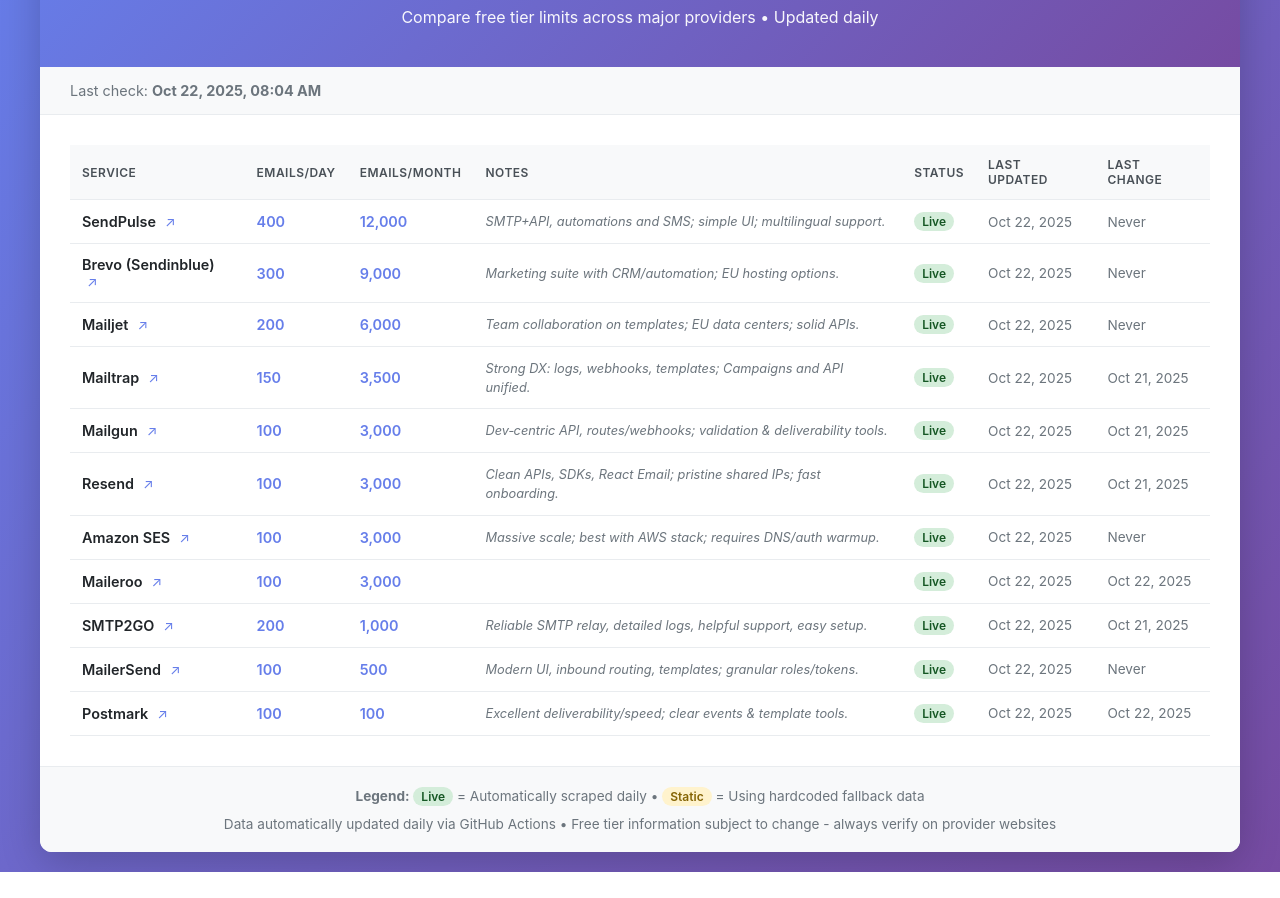
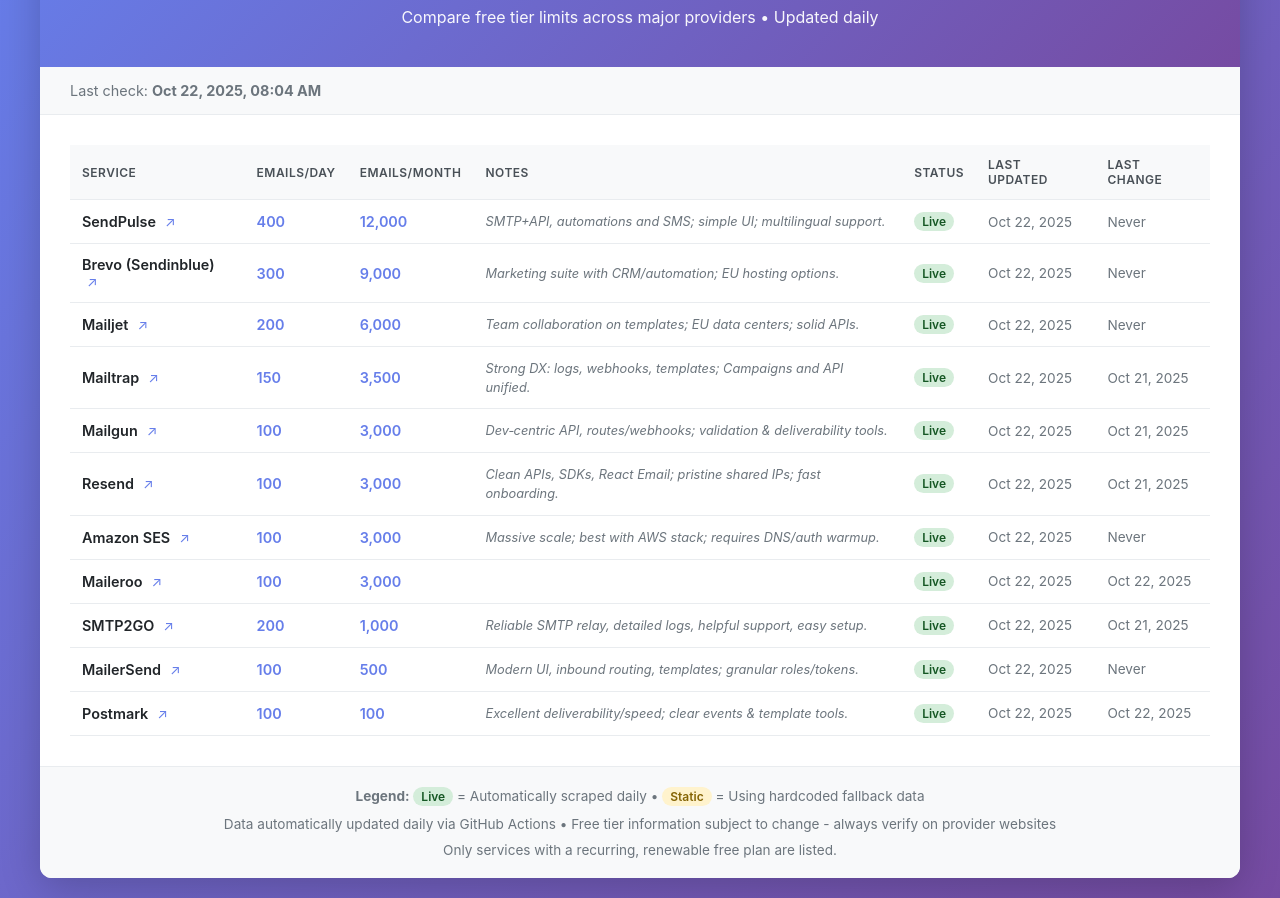
Before and after one commit to guilamu/free-transactional-email-services-comparison, a plain HTML site: page index.html in a window 1280 px wide. Shown: the part 102-1000 px from the top of the page. Before the commit the page ends 974 px from the top, so only its background shows below. Drawn offline with Linux system fonts and the light colour scheme.

Commit message:
Update index.html

```diff
--- a/index.html
+++ b/index.html
@@ -209,6 +209,7 @@
     <footer>
       <p><strong>Legend:</strong> <span class="status-badge status-scraped">Live</span> = Automatically scraped daily • <span class="status-badge status-fallback">Static</span> = Using hardcoded fallback data</p>
       <p style="margin-top: 10px;">Data automatically updated daily via GitHub Actions • Free tier information subject to change - always verify on provider websites</p>
+      <p style="margin-top: 10px;">Only services with a recurring, renewable free plan are listed.﻿</p>
     </footer>
   </div>
 
```
